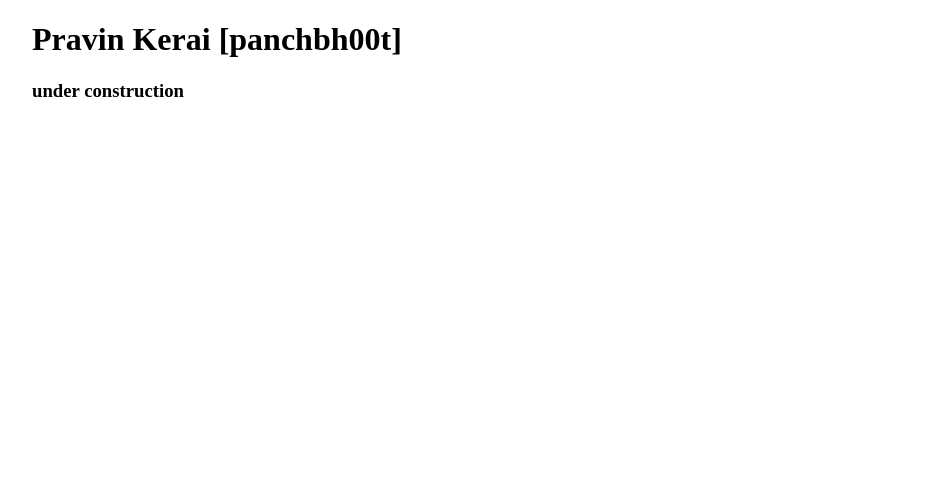
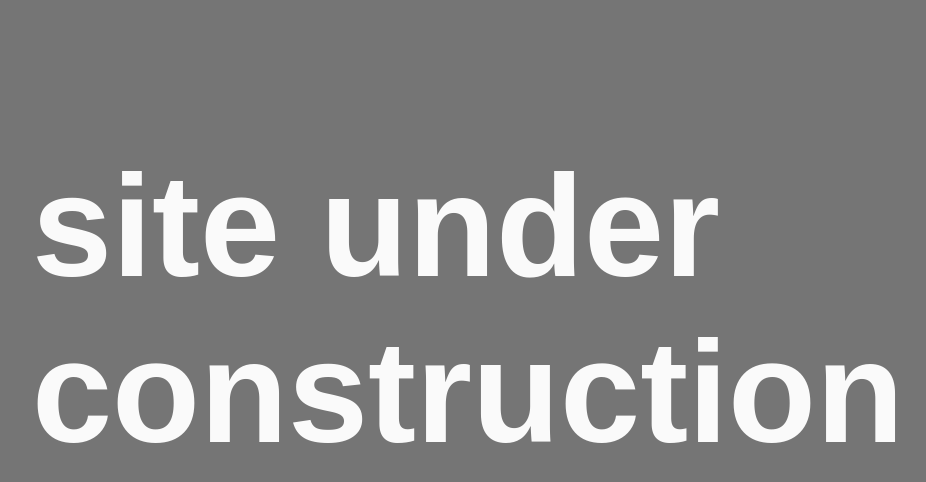
Before and after one commit to panchbh00t/panchbh00t.github.io, a plain HTML site: page index.html in a window 1280 px wide. Shown: the whole page, without its empty margins (258-1184 px from the left). Drawn offline with Linux system fonts and the light colour scheme.

Commit message:
Add font style and background

```diff
--- a/index.html
+++ b/index.html
@@ -6,8 +6,7 @@
 </head>
 <body>
 	<div id="page-wrap">
-		<h1>Pravin Kerai [panchbh00t]</h1>
-		<h3>under construction</h3>
+		<p>site under construction</p>
 	</div>
 </body>
 </html>
--- a/main.css
+++ b/main.css
@@ -1,4 +1,13 @@
 #page-wrap {
+	font-size: 900%;
+	font-family: sans-serif;
+	font-weight: bold;
+	font-stretch: condensed;
 	width: 700px;
 	margin: 0 auto;
 }
+
+html {
+	background-color: #757575;
+	color: #fafafa;
+}
```
